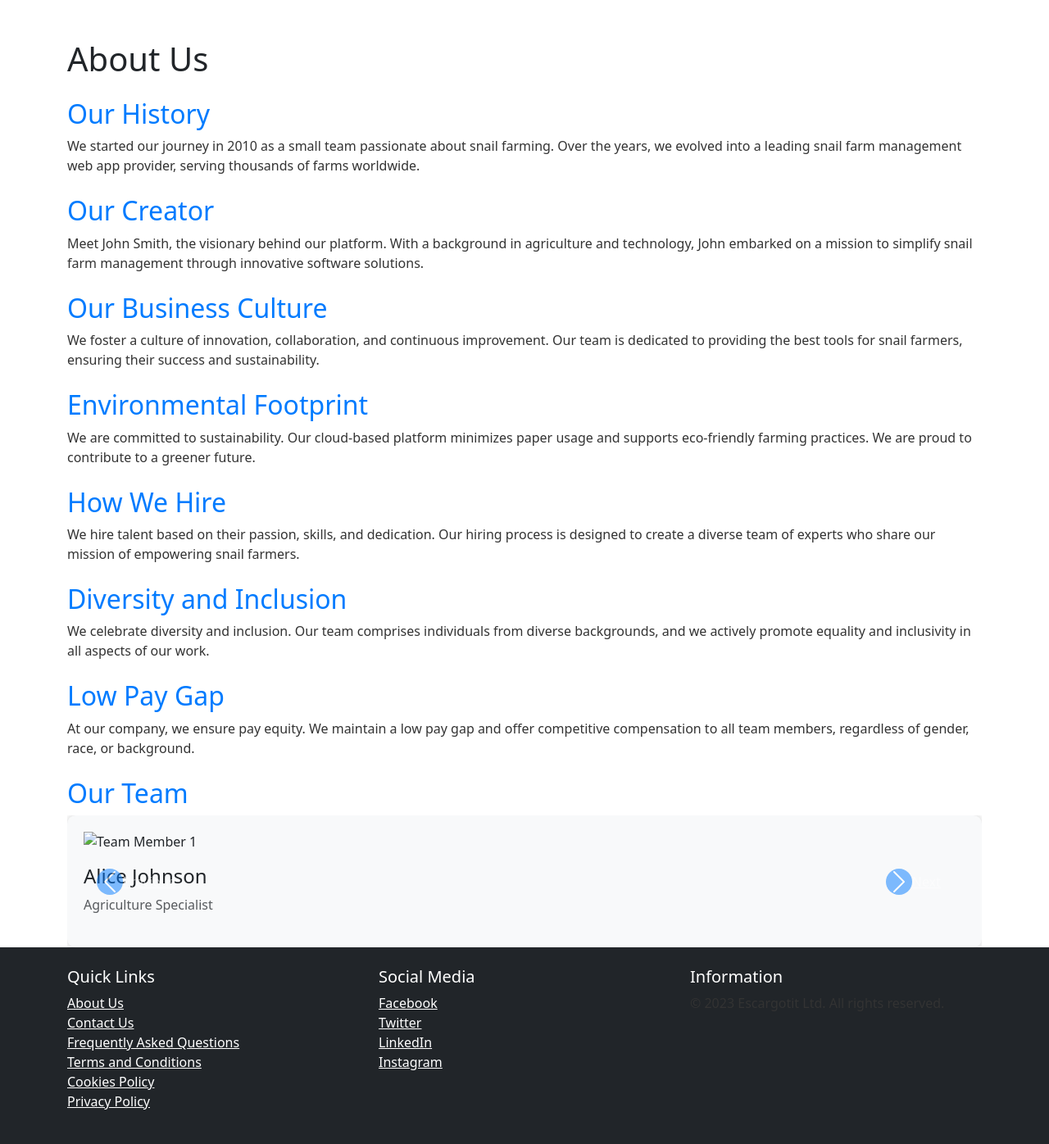
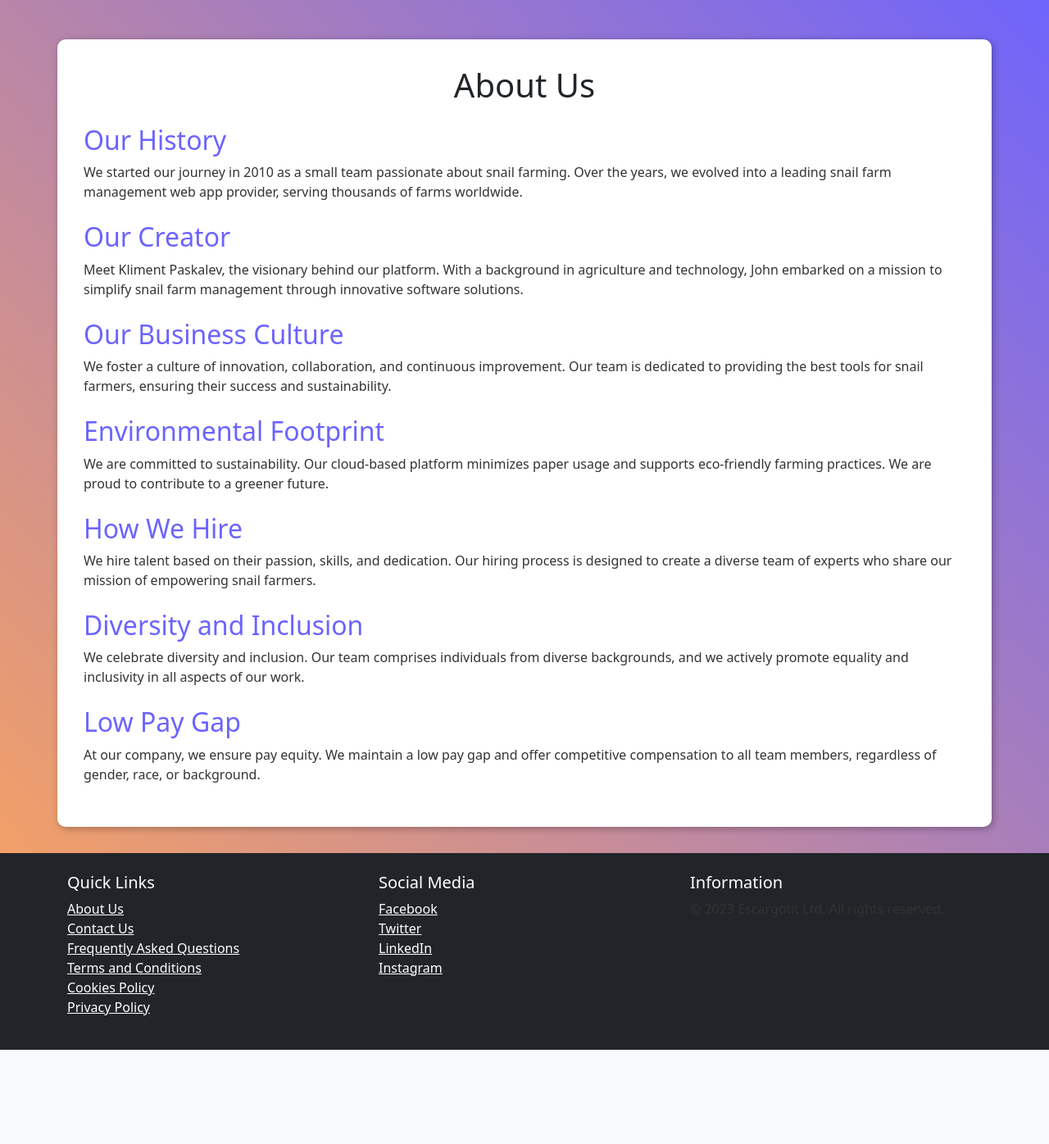
Before and after one commit to KlimentPaskalev27/Escargotit, a Django app: page /about/ in a window 1280 px wide. Shown: the part 56-1452 px from the top of the page at 82% size. After the commit the page ends 1337 px from the top, so only its background shows below. Run offline with Django 4.2, Linux system fonts and the light colour scheme; some libraries are stand-ins or nearby versions.

Commit message:
remove carousel on About page and add styles

```diff
--- a/escargotit/static/js/about.js
+++ /dev/null
@@ -1,5 +0,0 @@
-//Initialize the carousel
-
-$(document).ready(function() {
-    $('#teamCarousel').carousel();
-});
--- a/escargotit/templates/company/about.html
+++ b/escargotit/templates/company/about.html
@@ -5,16 +5,9 @@
     About Us
 {% endblock %}
 
-{% block scripts %}
-    <script type="text/javascript" src="{% static 'js/about.js' %}" defer></script>
-{% endblock %}
-
-
-
-
 
 {% block content %}
-<div class="container mt-5">
+<div class="about container mt-5">
     <h1>About Us</h1>
 
     <!-- Company History -->
@@ -26,7 +19,7 @@
     <!-- Creator's Story -->
     <section class="mt-4">
         <h2>Our Creator</h2>
-        <p>Meet John Smith, the visionary behind our platform. With a background in agriculture and technology, John embarked on a mission to simplify snail farm management through innovative software solutions.</p>
+        <p>Meet Kliment Paskalev, the visionary behind our platform. With a background in agriculture and technology, John embarked on a mission to simplify snail farm management through innovative software solutions.</p>
     </section>
 
     <!-- Business Culture -->
@@ -58,43 +51,6 @@
         <h2>Low Pay Gap</h2>
         <p>At our company, we ensure pay equity. We maintain a low pay gap and offer competitive compensation to all team members, regardless of gender, race, or background.</p>
     </section>
-
-    <!-- Our Team -->
-    <section class="mt-4">
-        <h2>Our Team</h2>
-        <div id="teamCarousel" class="carousel slide" data-ride="carousel"  data-bs-ride="carousel">
-            <div class="carousel-inner">
-                <!-- Team Member 1 -->
-                <div class="carousel-item active">
-                    <img src="https://via.placeholder.com/150" class="d-block mx-auto" alt="Team Member 1">
-                    <h4 class="mt-3">Alice Johnson</h4>
-                    <p class="text-muted">Agriculture Specialist</p>
-                </div>
-
-                <!-- Team Member 2 -->
-                <div class="carousel-item">
-                    <img src="https://via.placeholder.com/150" class="d-block mx-auto" alt="Team Member 2">
-                    <h4 class="mt-3">David Lee</h4>
-                    <p class="text-muted">Software Engineer</p>
-                </div>
-
-                <!-- Team Member 3 -->
-                <div class="carousel-item">
-                    <img src="https://via.placeholder.com/150" class="d-block mx-auto" alt="Team Member 3">
-                    <h4 class="mt-3">Sarah Smith</h4>
-                    <p class="text-muted">Marketing Specialist</p>
-                </div>
-            </div>
-            <a class="carousel-control-prev" href="#teamCarousel" role="button" data-bs-slide="prev" data-slide="prev">
-                <span class="carousel-control-prev-icon" aria-hidden="true"></span>
-                <span class="sr-only">Previous</span>
-            </a>
-            <a class="carousel-control-next" href="#teamCarousel" role="button" data-bs-slide="next" data-slide="next">
-                <span class="carousel-control-next-icon" aria-hidden="true"></span>
-                <span class="sr-only">Next</span>
-            </a>
-        </div>
-    </section>
 </div>
 
 
@@ -102,9 +58,27 @@
 
 <style>
 
+    body{
+        background: linear-gradient(to bottom left, #6c63ff, #ffa659);
+    }
+
+    /* Customize accordion headers */
+    .about.container {
+        background: white;
+        border-radius: 10px;
+        box-shadow: 2px 2px 10px rgba(0, 0, 0, 0.3);
+        padding: 2rem;
+        margin-bottom: 2rem;
+    }
+
+    h1 {
+        text-align: center;
+    }
+
+
     /* Custom CSS Styles */
     h2 {
-        color: #007BFF; /* Change heading text color */
+        color: #6c63ff; /* Change heading text color */
     }
 
     p {
@@ -112,22 +86,6 @@
         margin-bottom: 20px; /* Add margin to paragraphs */
     }
 
-    .carousel-inner .carousel-item {
-        background-color: #f8f9fa; /* Set background color for carousel items */
-        padding: 20px; /* Add padding to carousel items */
-        border-radius: 10px; /* Add rounded corners to carousel items */
-        box-shadow: 0px 0px 10px rgba(0, 0, 0, 0.2); /* Add shadow to carousel items */
-    }
-
-    .carousel-control-prev-icon,
-    .carousel-control-next-icon {
-        background-color: #007BFF; /* Set background color for carousel controls */
-        border-radius: 50%; /* Make carousel control buttons circular */
-        padding: 10px; /* Add padding to carousel control buttons */
-    }
-
-    /* Additional custom styles can be added here */
-
 </style>
 
 
```
